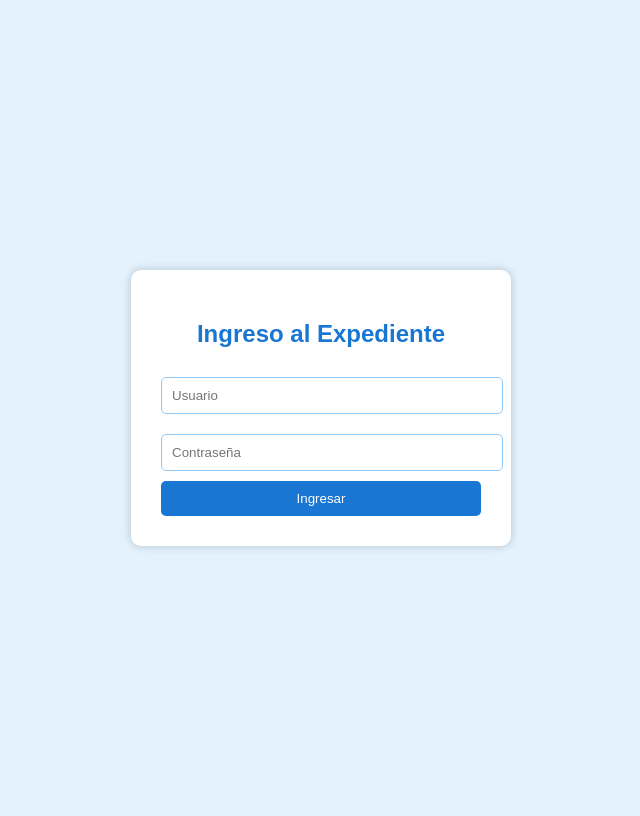
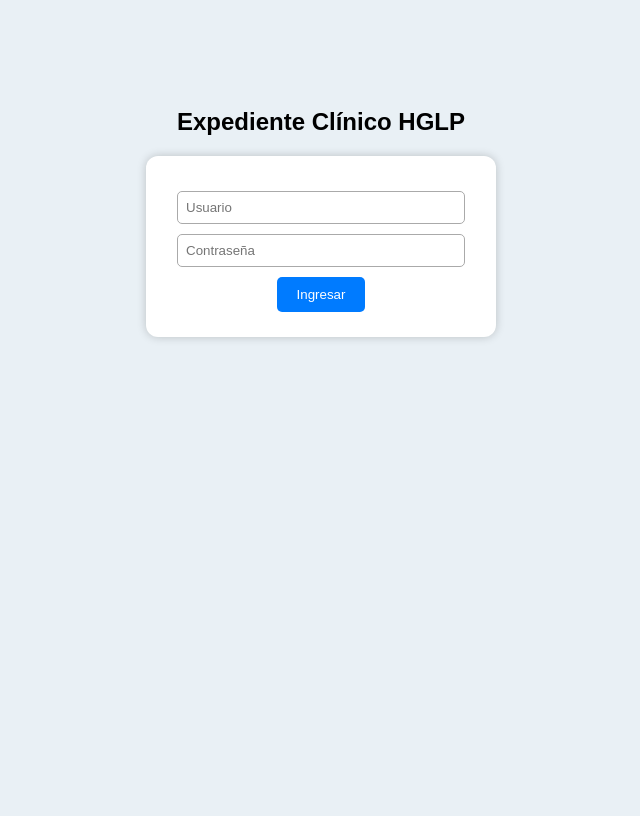
Before and after one commit to Rapha1305/expediente--HGLP, a Flask app: page / in a window 1280 px wide. Shown: the whole page, without its empty margins (319-959 px from the left). After the commit the page ends 340 px from the top, so only its background shows below. Run offline with Flask 3, Linux system fonts and the light colour scheme.

Commit message:
Update login.html

```diff
--- a/templates/login.html
+++ b/templates/login.html
@@ -3,56 +3,21 @@
 <head>
     <meta charset="UTF-8">
     <meta name="viewport" content="width=device-width, initial-scale=1.0">
-    <title>Expediente Clínico - Login</title>
+    <title>Login - Expediente Clínico</title>
     <style>
-        body {
-            font-family: Arial, sans-serif;
-            background: #e3f2fd;
-            display: flex;
-            justify-content: center;
-            align-items: center;
-            height: 100vh;
-        }
-        .login-box {
-            background: white;
-            padding: 30px;
-            border-radius: 10px;
-            box-shadow: 0px 0px 10px rgba(0,0,0,0.2);
-            width: 320px;
-        }
-        input {
-            width: 100%;
-            padding: 10px;
-            margin: 10px 0;
-            border: 1px solid #90caf9;
-            border-radius: 5px;
-        }
-        button {
-            width: 100%;
-            background: #1976d2;
-            color: white;
-            border: none;
-            padding: 10px;
-            border-radius: 5px;
-            cursor: pointer;
-        }
-        button:hover {
-            background: #1565c0;
-        }
-        h2 {
-            text-align: center;
-            color: #1976d2;
-        }
+        body { font-family: Arial; background: #e9f0f5; text-align: center; padding-top: 80px; }
+        form { background: white; width: 300px; margin: auto; padding: 25px; border-radius: 12px; box-shadow: 0 0 10px rgba(0,0,0,0.2); }
+        input { display: block; width: 90%; margin: 10px auto; padding: 8px; border-radius: 5px; border: 1px solid #aaa; }
+        button { background: #007bff; color: white; padding: 10px 20px; border: none; border-radius: 5px; cursor: pointer; }
+        button:hover { background: #0056b3; }
     </style>
 </head>
 <body>
-    <div class="login-box">
-        <h2>Ingreso al Expediente</h2>
-        <form action="/validar" method="POST">
-            <input type="text" name="usuario" placeholder="Usuario" required>
-            <input type="password" name="contrasena" placeholder="Contraseña" required>
-            <button type="submit">Ingresar</button>
-        </form>
-    </div>
+    <h2>Expediente Clínico HGLP</h2>
+    <form method="POST" action="/">
+        <input type="text" name="usuario" placeholder="Usuario" required>
+        <input type="password" name="contraseña" placeholder="Contraseña" required>
+        <button type="submit">Ingresar</button>
+    </form>
 </body>
 </html>
```
